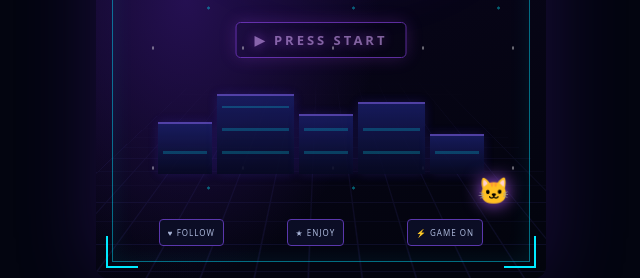
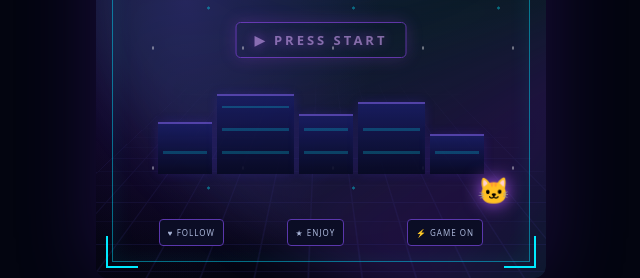
Before and after one commit to toobeys/Staring_live, a plain HTML site: page index.html in a window 1280 px wide. Shown: the part 522-800 px from the top of the page, without its empty margins (319-959 px from the left). Drawn offline with Linux system fonts and the light colour scheme.

Commit message:
Update index.html

```diff
--- a/index.html
+++ b/index.html
@@ -13,6 +13,11 @@ body { display:grid; place-items:center; }
  radial-gradient(ellipse at 70% 22%, #28216c 0%, transparent 34%),
  radial-gradient(ellipse at 20% 65%, #251052 0%, transparent 38%),
  linear-gradient(160deg,#080b28 0%,#09051b 55%,#02040c 100%); }
+.aurora { position:absolute; inset:-15% -30%; pointer-events:none; overflow:hidden; opacity:.8; filter:blur(28px); z-index:0; }
+.aurora::before, .aurora::after { content:""; position:absolute; width:150%; height:65%; left:-20%; border-radius:50%;
+ background:conic-gradient(from 210deg at 50% 50%, transparent 0 22%, #17f7dc33 28%, #5c32ff55 38%, #ff40d033 48%, transparent 58% 100%);
+ animation:auroraWave 18s ease-in-out infinite alternate; transform:rotate(-12deg); }
+.aurora::after { top:22%; left:18%; opacity:.65; background:conic-gradient(from 70deg at 50% 50%, transparent 0 24%, #21eaff35 33%, #8c3cff66 42%, #30ffc833 52%, transparent 63% 100%); animation-duration:24s; animation-direction:alternate-reverse; }
 .grid { position:absolute; inset:0; opacity:.22; background-image:linear-gradient(#342d88 1px,transparent 1px),linear-gradient(90deg,#342d88 1px,transparent 1px); background-size:36px 36px; transform:perspective(450px) rotateX(55deg) scale(1.5); transform-origin:bottom; mask-image:linear-gradient(to bottom,transparent 25%,black 100%); }
 .stars { position:absolute; inset:0; background-image:radial-gradient(#fff 1px,transparent 1.5px),radial-gradient(#00eaff 1px,transparent 1.5px); background-size:90px 120px,145px 180px; background-position:12px 30px,40px 80px; opacity:.6; animation:twinkle 3s infinite alternate; }
 .orb { position:absolute; width:65vw; max-width:320px; aspect-ratio:1; border-radius:50%; filter:blur(40px); opacity:.18; background:#733cff; top:22%; left:20%; animation:float 7s ease-in-out infinite; }
@@ -43,7 +48,7 @@ body { display:grid; place-items:center; }
 .social span { border:1px solid #5a37ac; padding:8px 10px; border-radius:4px; background:#0b0d25; }
 .corner { position:absolute; width:32px;height:32px;border-color:#00eaff;border-style:solid; }
 .corner.tl{top:10px;left:10px;border-width:2px 0 0 2px}.corner.tr{top:10px;right:10px;border-width:2px 2px 0 0}.corner.bl{bottom:10px;left:10px;border-width:0 0 2px 2px}.corner.br{bottom:10px;right:10px;border-width:0 2px 2px 0}
-@keyframes twinkle{to{opacity:.25}} @keyframes float{50%{transform:translateY(-20px) scale(1.05)}} @keyframes bob{50%{transform:translate(-50%,-8px)}} @keyframes pulse{50%{opacity:.55;box-shadow:0 0 18px #b34cff66}}
+@keyframes auroraWave{0%{transform:translate(-4%, -8%) rotate(-14deg) scale(1)}100%{transform:translate(7%, 9%) rotate(8deg) scale(1.18)}} @keyframes twinkle{to{opacity:.25}} @keyframes float{50%{transform:translateY(-20px) scale(1.05)}} @keyframes bob{50%{transform:translate(-50%,-8px)}} @keyframes pulse{50%{opacity:.55;box-shadow:0 0 18px #b34cff66}}
 @media (min-width:700px){.stage{border-radius:12px;box-shadow:0 0 80px #4c1b9d55}.countbox{top:48%}}
 
 /* Layout refinement: smaller typography and clear vertical zones */
@@ -74,7 +79,7 @@ body { display:grid; place-items:center; }
 </head>
 <body>
 <div class="stage">
-  <div class="grid"></div><div class="stars"></div><div class="orb"></div><div class="frame"></div>
+  <div class="aurora"></div><div class="grid"></div><div class="stars"></div><div class="orb"></div><div class="frame"></div>
   <div class="corner tl"></div><div class="corner tr"></div><div class="corner bl"></div><div class="corner br"></div>
   <div class="top"><div class="logo">PLAYER ZONE</div><div class="status">STREAM READY</div></div>
   <div class="arcade">◆ ARCADE MODE ◆</div>
```
